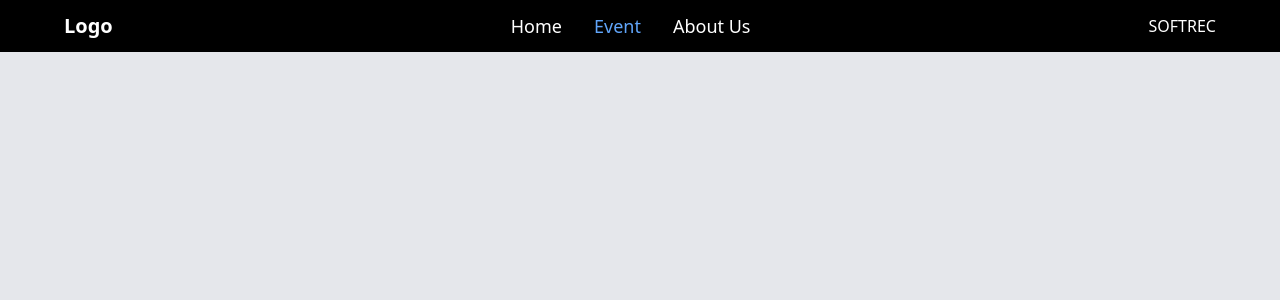
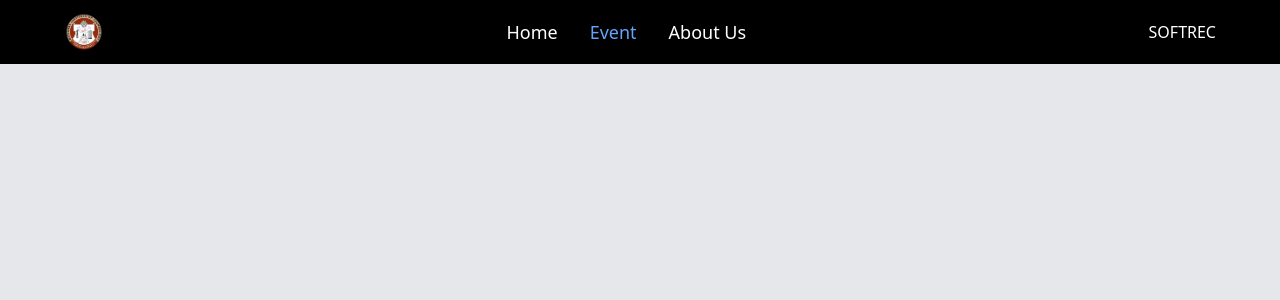
Before and after one commit to AlokSolanky/softrec_24, a React (Create React App) app: page /event in a window 1280 px wide. Shown: the top 300 px of the page. Built offline with nearby package versions, Linux system fonts and the light colour scheme.

Commit message:
softrec size and logo fixed

```diff
--- a/src/components/NavBar.js
+++ b/src/components/NavBar.js
@@ -10,7 +10,11 @@ const NavBar = () => {
     <nav className="w-full bg-black text-white font-medium min-h-[50px] px-6">
       <div className="max-w-6xl mx-auto flex justify-between items-center py-3">
         <Link to="/" className="text-xl font-bold">
-          Logo
+          <img
+            src="/icons/NITT_logo.png"
+            alt="Internet Issue"
+            className="h-[40px] w-[40px] bg-black"
+          />
         </Link>
 
         <ul className="hidden md:flex space-x-8">
@@ -34,7 +38,7 @@ const NavBar = () => {
           ))}
         </ul>
 
-        <div className="hidden md:block">SOFTREC</div>
+        <div className="max-md:font-extrabold max-md:text-[30px]">SOFTREC</div>
 
         <button
           className="md:hidden text-white"
@@ -70,5 +74,4 @@ const NavBar = () => {
     </nav>
   );
 };
-
 export default NavBar;
```
Also changed, not shown: public/icons/NITT_logo.png (added).
